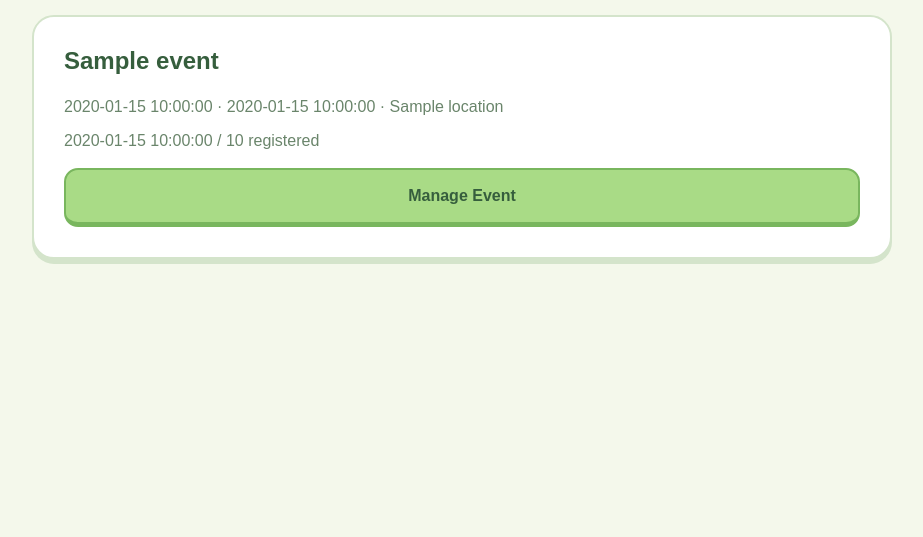
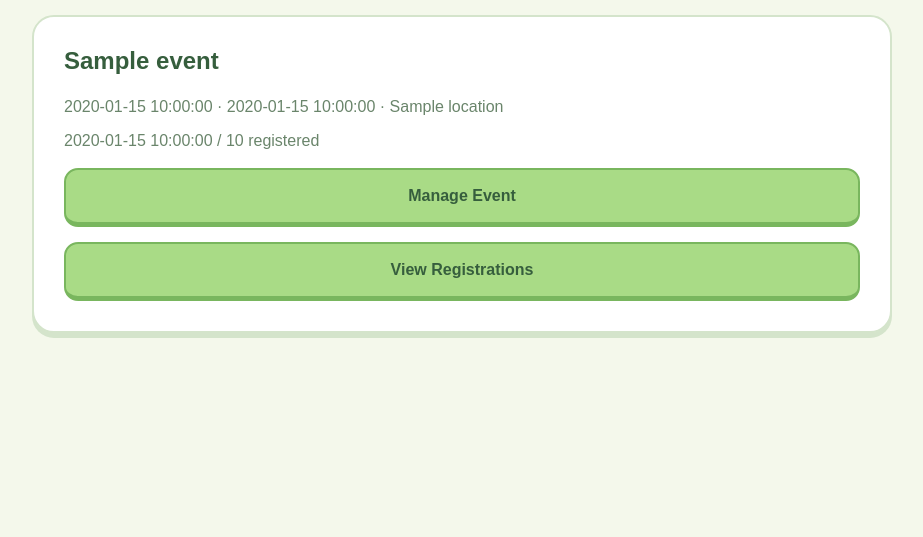
Before and after one commit to Mrgnoblennon/Community-Clean-Up-App, a Flask app: template templates/my_events.html in a window 1280 px wide. Shown: the part 341-878 px from the top of the page, without its empty margins (178-1101 px from the left). Before the commit the page ends 605 px from the top, so only its background shows below. Run offline with Flask 3, Linux system fonts and the light colour scheme; the template is opened without the code that fills it: most values are stand-ins (such as "Sample title", 1, 10 or a date in 2020); parts of the project's set-up code (start-up, migrations or seed data) failed here and were passed over.

Commit message:
US-08-view-registrations implemented

```diff
--- a/templates/my_events.html
+++ b/templates/my_events.html
@@ -1,5 +1,5 @@
 {% extends "base.html" %}
 {% block content %}
 <main class="container standard-page"><h1>My Events</h1><a class="btn" href="{{ url_for('create_event') }}">Create Event</a>
-{% for event in events %}<section class="event-card"><h2>{{ event.name }}</h2><p>{{ event.date }} · {{ event.time }} · {{ event.location }}</p><p>{{ event.registered }} / {{ event.capacity }} registered</p>{% if event.cancelled %}<p>Cancelled: {{ event.cancellation_reason }}</p>{% endif %}<a class="btn" href="{{ url_for('event_details',event_id=event.id) }}">Manage Event</a></section>{% else %}<p>You haven't organised any events yet.</p>{% endfor %}</main>
+{% for event in events %}<section class="event-card"><h2>{{ event.name }}</h2><p>{{ event.date }} · {{ event.time }} · {{ event.location }}</p><p>{{ event.registered }} / {{ event.capacity }} registered</p>{% if event.cancelled %}<p>Cancelled: {{ event.cancellation_reason }}</p>{% endif %}<a class="btn" href="{{ url_for('event_details',event_id=event.id) }}">Manage Event</a> <a class="btn" href="{{ url_for('organiser_attendance',event_id=event.id) }}">View Registrations</a></section>{% else %}<p>You haven't organised any events yet.</p>{% endfor %}</main>
 {% endblock %}
```
